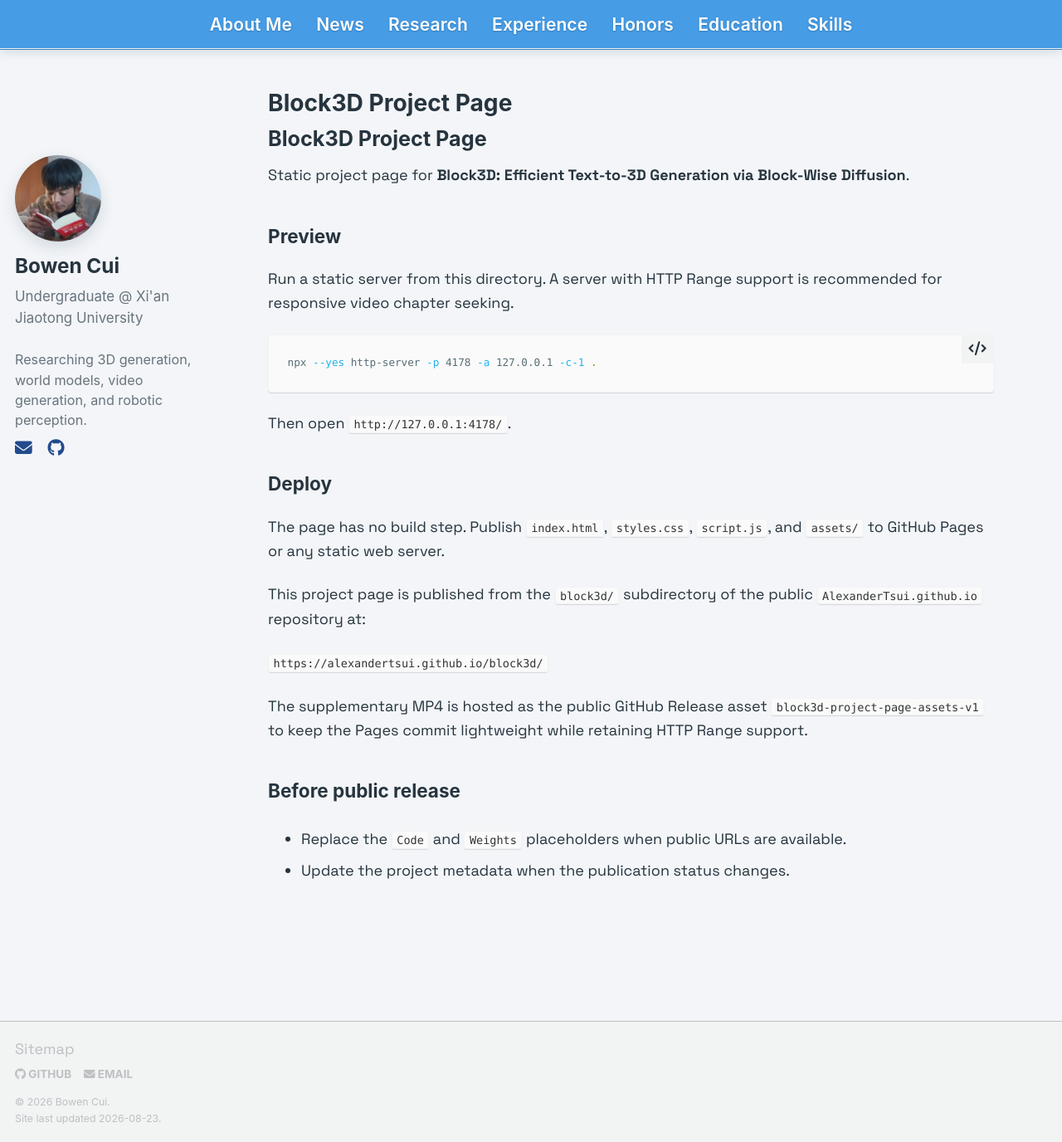
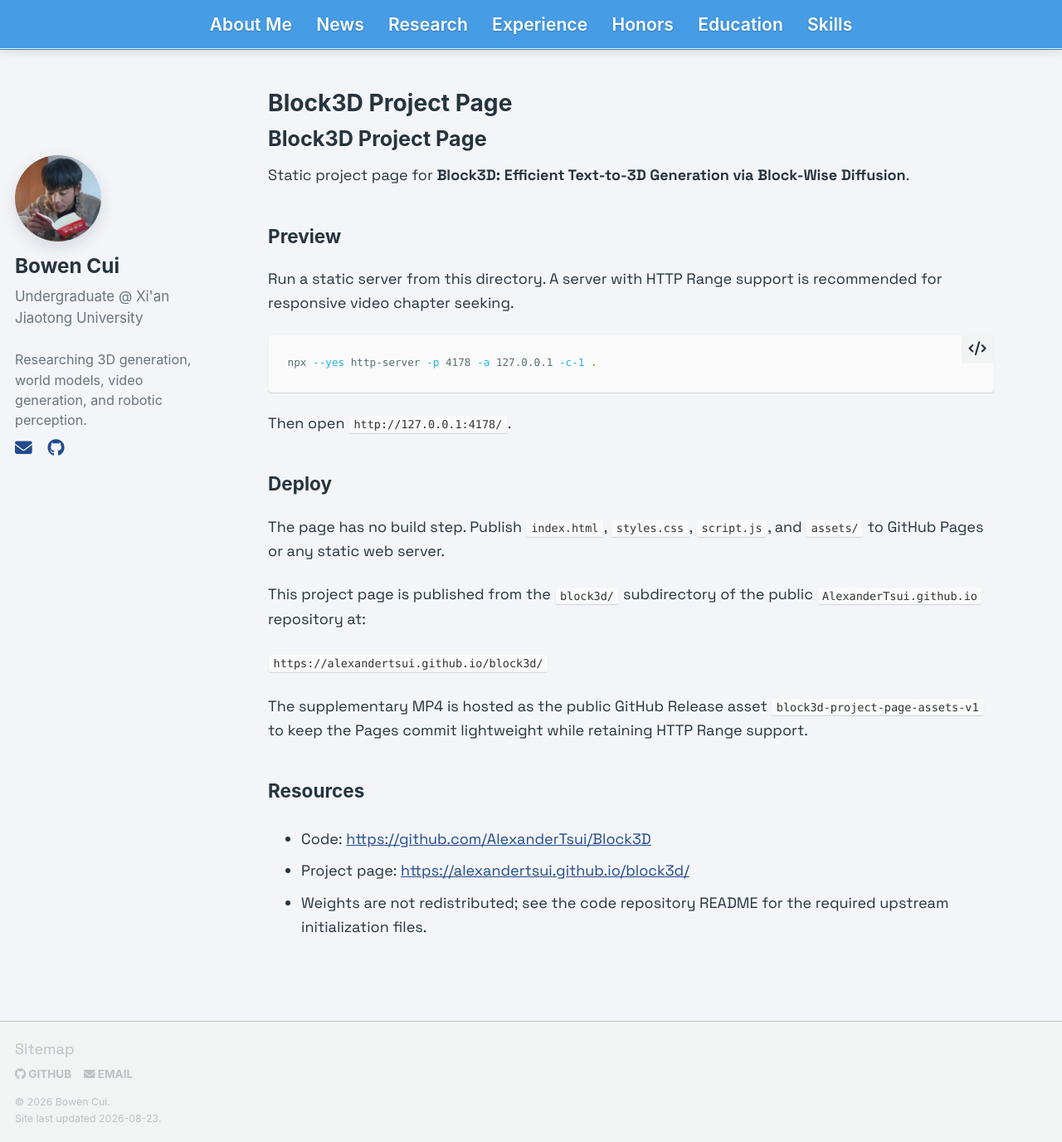
Before and after one commit to AlexanderTsui/AlexanderTsui.github.io, a Jekyll site: the page built from block3d/README.md, in a window 1280 px wide and 1376 px high. Shown: the whole window at 83% size. Built offline with Jekyll 4.4.1, drawn with Linux system fonts in a browser that asks for light colours; our own code applies the rules of GitHub Pages for plain Markdown files; a script bundle is joined from its source files by our own code; library files that are not in the unit come from our copies.

Commit message:
Link public Block3D code repository

```diff
--- a/block3d/README.md
+++ b/block3d/README.md
@@ -22,7 +22,9 @@ This project page is published from the `block3d/` subdirectory of the public `A
 
 The supplementary MP4 is hosted as the public GitHub Release asset `block3d-project-page-assets-v1` to keep the Pages commit lightweight while retaining HTTP Range support.
 
-## Before public release
+## Resources
 
-- Replace the `Code` and `Weights` placeholders when public URLs are available.
-- Update the project metadata when the publication status changes.
+- Code: <https://github.com/AlexanderTsui/Block3D>
+- Project page: <https://alexandertsui.github.io/block3d/>
+- Weights are not redistributed; see the code repository README for the required
+  upstream initialization files.
--- a/block3d/index.html
+++ b/block3d/index.html
@@ -76,9 +76,9 @@
           <a class="resource-button" href="#video">
             <i data-lucide="film" aria-hidden="true"></i><span>Video</span>
           </a>
-          <span class="resource-button resource-pending" aria-label="Code coming soon">
-            <i data-lucide="github" aria-hidden="true"></i><span>Code</span><small>Coming soon</small>
-          </span>
+          <a class="resource-button" href="https://github.com/AlexanderTsui/Block3D" target="_blank" rel="noreferrer" aria-label="View Block3D source code on GitHub">
+            <i data-lucide="github" aria-hidden="true"></i><span>Code</span>
+          </a>
           <span class="resource-button resource-pending" aria-label="Model weights coming soon">
             <i data-lucide="box" aria-hidden="true"></i><span>Weights</span><small>Coming soon</small>
           </span>
```
